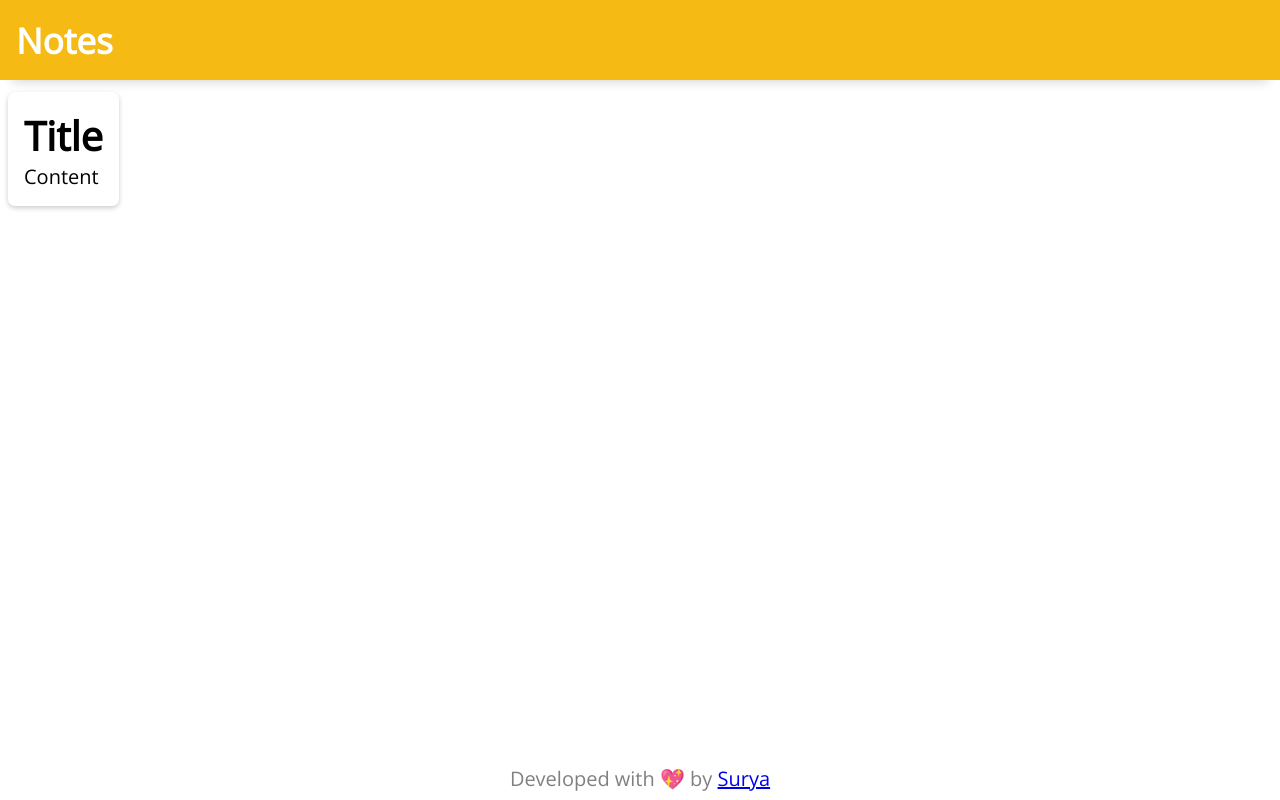
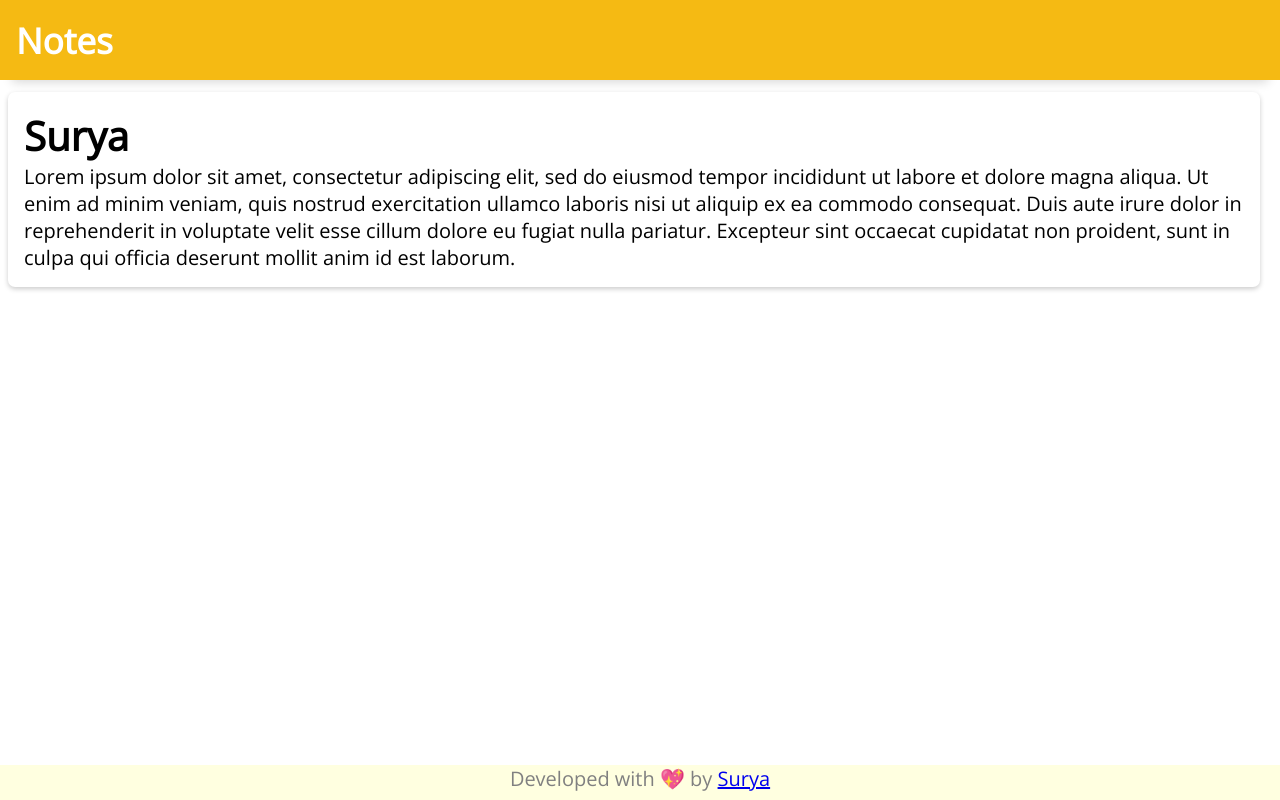
Before and after one commit to Surya-Kumar-03/Notes-App, a React (Create React App) app: page / in a window 1280 px wide. Built offline with nearby package versions, Linux system fonts and the light colour scheme.

Commit message:
Worked on Footer and React Props

```diff
--- a/src/App.jsx
+++ b/src/App.jsx
@@ -9,7 +9,10 @@
     <div>
       <Header></Header>
       <div className="container">
-        <Note></Note>
+        <Note
+          title="Surya"
+          content="Lorem ipsum dolor sit amet, consectetur adipiscing elit, sed do eiusmod tempor incididunt ut labore et dolore magna aliqua. Ut enim ad minim veniam, quis nostrud exercitation ullamco laboris nisi ut aliquip ex ea commodo consequat. Duis aute irure dolor in reprehenderit in voluptate velit esse cillum dolore eu fugiat nulla pariatur. Excepteur sint occaecat cupidatat non proident, sunt in culpa qui officia deserunt mollit anim id est laborum."
+        ></Note>
       </div>
       <Footer></Footer>
     </div>
--- a/src/components/Note.jsx
+++ b/src/components/Note.jsx
@@ -1,11 +1,11 @@
 import React from "react";
 import "../css/note.css";
 
-function Note() {
+function Note(received) {
   return (
     <div className="note">
-      <h1>Title</h1>
-      <p>Content</p>
+      <h1>{received.title}</h1>
+      <p>{received.content}</p>
     </div>
   );
 }
--- a/src/css/footer.css
+++ b/src/css/footer.css
@@ -1,5 +1,6 @@
 .footer {
-  position: absolute;
+  position: fixed;
+  background-color: lightyellow;
   font-size: 2.75rem;
   bottom: 0;
   height: 4.5rem;
--- a/src/css/note.css
+++ b/src/css/note.css
@@ -11,6 +11,10 @@
   float: left;
 }
 
+.note:last-child{
+  margin-bottom: 5.6rem;
+}
+
 @media only screen and (min-width: 1024px) {
   .note {
     height: auto;
@@ -18,4 +22,8 @@
     margin: 0.75rem 0.75rem 0 0;
     padding: 1rem;
   }
+
+  .note:last-child{
+    margin-bottom: 3.1rem;
+  }
 }
```
